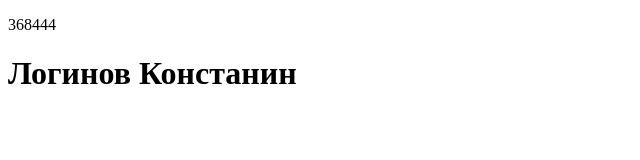
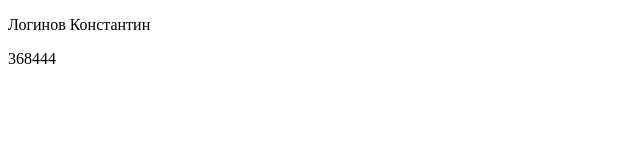
Before and after one commit to Terverr/terver, a plain HTML site: page index.html in a window 1280 px wide. Shown: the whole page, without its empty margins (0-640 px from the left). Drawn offline with Linux system fonts and the light colour scheme.

Commit message:
Update index.html

```diff
--- a/index.html
+++ b/index.html
@@ -1,3 +1,11 @@
 <!DOCTYPE html>
-<p>368444</p>
-<h1>Логинов Констанин</h1>
+<html lang="ru">
+<head>
+  <meta charset="UTF-8">
+  <title>Terver</title>
+</head>
+<body>
+  <p>Логинов Константин</p>
+  <p>368444</p>
+</body>
+</html>
```
